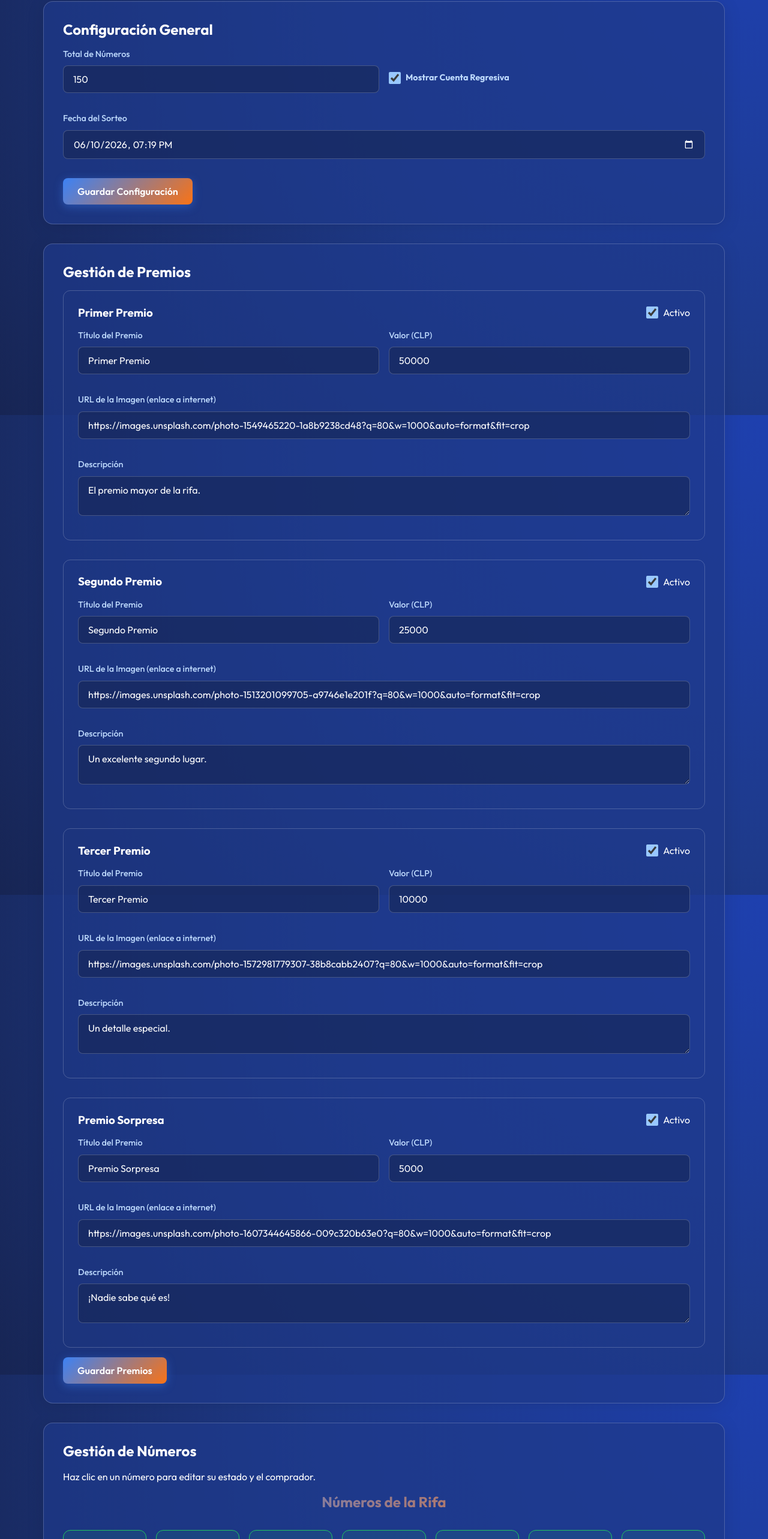
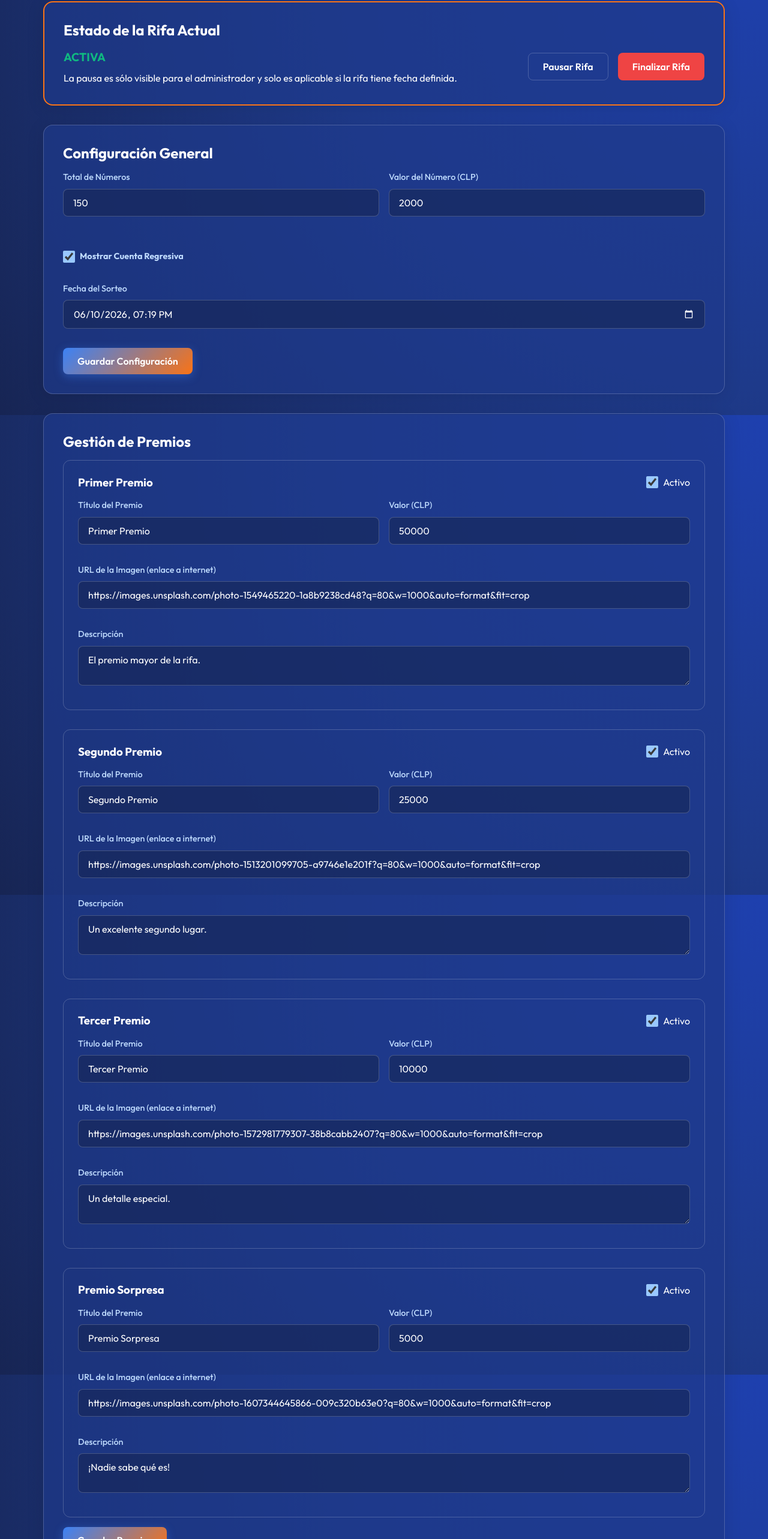
Before and after one commit to jfcosm/rifa-hernan-2026, a React (Vite) app: page /admin in a window 1280 px wide. Shown: the part 108-2674 px from the top of the page at 60% size. Built offline with nearby package versions, Linux system fonts and the light colour scheme; sample sign-in values are in the browser's storage.

Commit message:
feat: Add ticket price and Raffle History lifecycle

```diff
--- a/src/App.tsx
+++ b/src/App.tsx
@@ -8,7 +8,7 @@ import { AdminLogin } from './components/AdminLogin';
 import { ThemeToggle } from './components/ThemeToggle';
 import {
   getNumbers, getPrizes, getRaffleConfig,
-  isAdminLoggedIn
+  isAdminLoggedIn, formatCLP
 } from './services/dataService';
 import type { RaffleNumber, Prize, RaffleConfig } from './services/dataService';
 
@@ -45,6 +45,20 @@ const PublicView = () => {
           <button className="btn btn-outline" onClick={() => navigate('/login')}>Admin</button>
         </div>
       </header>
+
+      <div style={{ textAlign: 'center', marginBottom: '3rem' }}>
+        <div style={{
+          display: 'inline-block',
+          background: 'var(--card-bg)',
+          border: '2px solid var(--accent-orange)',
+          borderRadius: '50px',
+          padding: '0.5rem 2rem',
+          boxShadow: '0 4px 6px rgba(0,0,0,0.1)'
+        }}>
+          <span style={{ fontSize: '1.2rem', color: 'var(--text-primary)', marginRight: '1rem' }}>Valor del Número:</span>
+          <span style={{ fontSize: '1.8rem', fontWeight: 'bold', color: 'var(--accent-orange)' }}>{formatCLP(config.ticketPrice || 2000)}</span>
+        </div>
+      </div>
 
       {config.showCountdown ? (
         <Countdown targetDate={config.drawDate} />
--- a/src/components/AdminPanel.tsx
+++ b/src/components/AdminPanel.tsx
@@ -4,9 +4,11 @@ import {
   getNumbers, updateNumber,
   getRaffleConfig, saveRaffleConfig,
   logoutAdmin,
-  getPrizes, savePrizes
+  getPrizes, savePrizes,
+  finishCurrentRaffle, getRaffleHistory,
+  formatCLP
 } from '../services/dataService';
-import type { RaffleNumber, RaffleConfig, Prize } from '../services/dataService';
+import type { RaffleNumber, RaffleConfig, Prize, RaffleHistoryItem } from '../services/dataService';
 import { NumberGrid } from './NumberGrid';
 import { ThemeToggle } from './ThemeToggle';
 
@@ -17,9 +19,12 @@ export const AdminPanel: React.FC = () => {
     totalNumbers: 150,
     drawDate: '',
     showCountdown: true,
-    drawDateMessage: 'Cuando se vendan todos los números'
+    drawDateMessage: 'Cuando se vendan todos los números',
+    ticketPrice: 2000,
+    status: 'active'
   });
   const [prizes, setPrizes] = useState<Prize[]>([]);
+  const [history, setHistory] = useState<RaffleHistoryItem[]>([]);
 
   // Modal State
   const [editingNumber, setEditingNumber] = useState<RaffleNumber | null>(null);
@@ -29,6 +34,7 @@ export const AdminPanel: React.FC = () => {
     setNumbers(getNumbers());
     setConfig(getRaffleConfig());
     setPrizes(getPrizes());
+    setHistory(getRaffleHistory());
   }, []);
 
   const handleLogout = () => {
@@ -40,6 +46,20 @@ export const AdminPanel: React.FC = () => {
     saveRaffleConfig(config);
     setNumbers(getNumbers()); // refresh numbers in case total changed
     alert('Configuración guardada exitosamente');
+  };
+
+  const handleTogglePause = () => {
+    const newStatus = config.status === 'paused' ? 'active' : 'paused';
+    const newConfig = { ...config, status: newStatus };
+    setConfig(newConfig);
+    saveRaffleConfig(newConfig);
+  };
+
+  const handleFinishRaffle = () => {
+    if (confirm("¿Estás seguro de finalizar la rifa actual? Esto la archivará en el historial y limpiará el panel para configurar una nueva.")) {
+      finishCurrentRaffle();
+      window.location.reload();
+    }
   };
 
   const handlePrizesSave = () => {
@@ -91,6 +111,28 @@ export const AdminPanel: React.FC = () => {
         </div>
         </div>
 
+        <div className="glass-card mb-8" style={{ border: '2px solid var(--accent-orange)' }}>
+          <h2 className="mb-4">Estado de la Rifa Actual</h2>
+          <div style={{ display: 'flex', alignItems: 'center', justifyContent: 'space-between' }}>
+            <div>
+              <span style={{ fontSize: '1.2rem', fontWeight: 'bold', color: config.status === 'paused' ? 'var(--accent-orange)' : 'var(--success)' }}>
+                {config.status === 'paused' ? 'PAUSADA' : 'ACTIVA'}
+              </span>
+              <p className="text-secondary" style={{ margin: '0.5rem 0 0 0' }}>
+                La pausa es sólo visible para el administrador y solo es aplicable si la rifa tiene fecha definida.
+              </p>
+            </div>
+            <div style={{ display: 'flex', gap: '1rem' }}>
+              {config.showCountdown && (
+                <button className="btn btn-outline" onClick={handleTogglePause}>
+                  {config.status === 'paused' ? 'Reanudar Rifa' : 'Pausar Rifa'}
+                </button>
+              )}
+              <button className="btn btn-danger" onClick={handleFinishRaffle}>Finalizar Rifa</button>
+            </div>
+          </div>
+        </div>
+
         <div className="glass-card mb-8">
           <h2 className="mb-4">Configuración General</h2>
           <div style={{ display: 'grid', gridTemplateColumns: '1fr 1fr', gap: '1rem' }}>
@@ -101,6 +143,15 @@ export const AdminPanel: React.FC = () => {
                 className="input"
                 value={config.totalNumbers}
                 onChange={e => setConfig({...config, totalNumbers: parseInt(e.target.value) || 1})}
+              />
+            </div>
+            <div className="input-group">
+              <label>Valor del Número (CLP)</label>
+              <input
+                type="number"
+                className="input"
+                value={config.ticketPrice}
+                onChange={e => setConfig({...config, ticketPrice: parseInt(e.target.value) || 0})}
               />
             </div>
             <div className="input-group" style={{ display: 'flex', flexDirection: 'row', alignItems: 'center', gap: '1rem', marginTop: '1.5rem' }}>
@@ -208,6 +259,32 @@ export const AdminPanel: React.FC = () => {
           <p className="mb-4 text-secondary">Haz clic en un número para editar su estado y el comprador.</p>
           <NumberGrid numbers={numbers} onNumberClick={handleNumberClick} isAdmin={true} />
         </div>
+
+        <div className="glass-card" style={{ marginTop: '2rem' }}>
+          <h2 className="mb-4">Historial de Rifas</h2>
+          {history.length === 0 ? (
+            <p className="text-secondary">No hay rifas finalizadas aún.</p>
+          ) : (
+            <div style={{ display: 'flex', flexDirection: 'column', gap: '1rem' }}>
+              {history.map(h => {
+                const soldCount = h.numbers.filter(n => n.status === 'sold').length;
+                const totalCollected = soldCount * (h.config.ticketPrice || 0);
+                return (
+                  <div key={h.id} style={{ border: '1px solid var(--card-border)', padding: '1rem', borderRadius: '8px' }}>
+                    <div style={{ display: 'flex', justifyContent: 'space-between', alignItems: 'center' }}>
+                      <h3 style={{ margin: 0 }}>Sorteo del {new Date(h.config.drawDate || h.config.finishedAt!).toLocaleDateString()}</h3>
+                      <span className="text-secondary">Finalizada: {new Date(h.config.finishedAt!).toLocaleString()}</span>
+                    </div>
+                    <div style={{ marginTop: '0.5rem', display: 'flex', gap: '2rem' }}>
+                      <p style={{ margin: 0 }}><strong>Números Vendidos:</strong> {soldCount} / {h.config.totalNumbers}</p>
+                      <p style={{ margin: 0 }}><strong>Recaudación Estimada:</strong> {formatCLP(totalCollected)}</p>
+                    </div>
+                  </div>
+                );
+              })}
+            </div>
+          )}
+        </div>
       </div>
 
       {editingNumber && (
--- a/src/services/dataService.ts
+++ b/src/services/dataService.ts
@@ -32,11 +32,15 @@ export type RaffleConfig = {
   drawDate: string; // ISO string
   showCountdown: boolean;
   drawDateMessage: string;
+  ticketPrice: number;
+  status: 'active' | 'paused' | 'finished';
+  finishedAt?: string;
 };
 
 const STORAGE_KEY_NUMBERS = 'raffle_numbers';
 const STORAGE_KEY_PRIZES = 'raffle_prizes';
 const STORAGE_KEY_CONFIG = 'raffle_config';
+const STORAGE_KEY_HISTORY = 'raffle_history';
 
 export const getRaffleConfig = (): RaffleConfig => {
   const data = localStorage.getItem(STORAGE_KEY_CONFIG);
@@ -46,6 +50,12 @@ export const getRaffleConfig = (): RaffleConfig => {
     if (parsed.showCountdown === undefined) {
       parsed.showCountdown = !!parsed.drawDate;
       parsed.drawDateMessage = "Cuando se vendan todos los números";
+    }
+    if (parsed.ticketPrice === undefined) {
+      parsed.ticketPrice = 2000;
+    }
+    if (parsed.status === undefined) {
+      parsed.status = 'active';
     }
     return parsed;
   }
@@ -57,7 +67,9 @@ export const getRaffleConfig = (): RaffleConfig => {
     totalNumbers: 150,
     drawDate: date.toISOString(),
     showCountdown: true,
-    drawDateMessage: "Cuando se vendan todos los números"
+    drawDateMessage: "Cuando se vendan todos los números",
+    ticketPrice: 2000,
+    status: 'active'
   };
 };
 
@@ -155,6 +167,44 @@ export const savePrizes = (prizes: Prize[]) => {
   localStorage.setItem(STORAGE_KEY_PRIZES, JSON.stringify(prizes));
 };
 
+export type RaffleHistoryItem = {
+  id: string;
+  config: RaffleConfig;
+  numbers: RaffleNumber[];
+  prizes: Prize[];
+};
+
+export const getRaffleHistory = (): RaffleHistoryItem[] => {
+  const data = localStorage.getItem(STORAGE_KEY_HISTORY);
+  if (data) return JSON.parse(data);
+  return [];
+};
+
+export const finishCurrentRaffle = () => {
+  const config = getRaffleConfig();
+  const numbers = getNumbers();
+  const prizes = getPrizes();
+
+  config.status = 'finished';
+  config.finishedAt = new Date().toISOString();
+
+  const historyItem: RaffleHistoryItem = {
+    id: Date.now().toString(),
+    config,
+    numbers,
+    prizes
+  };
+
+  const history = getRaffleHistory();
+  history.push(historyItem);
+  localStorage.setItem(STORAGE_KEY_HISTORY, JSON.stringify(history));
+
+  // Reset current raffle keys
+  localStorage.removeItem(STORAGE_KEY_CONFIG);
+  localStorage.removeItem(STORAGE_KEY_NUMBERS);
+  localStorage.removeItem(STORAGE_KEY_PRIZES);
+};
+
 // Admin Auth Mock
 export const isAdminLoggedIn = () => {
   return localStorage.getItem('admin_logged_in') === 'true';
```
